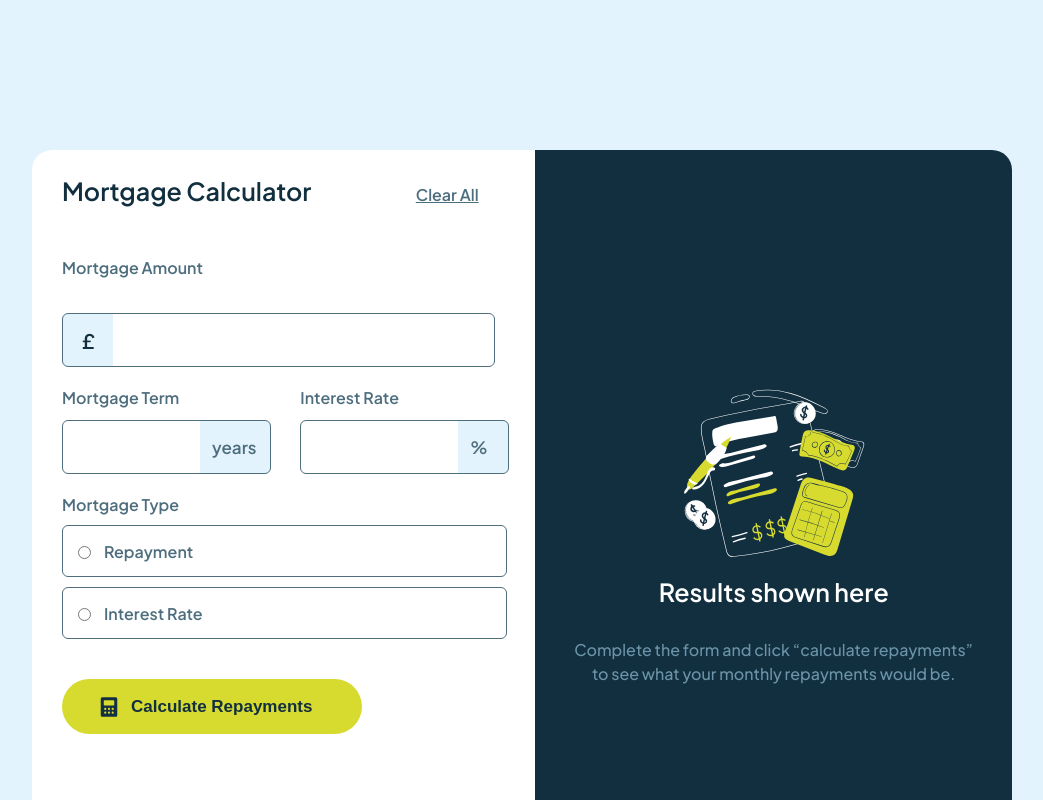
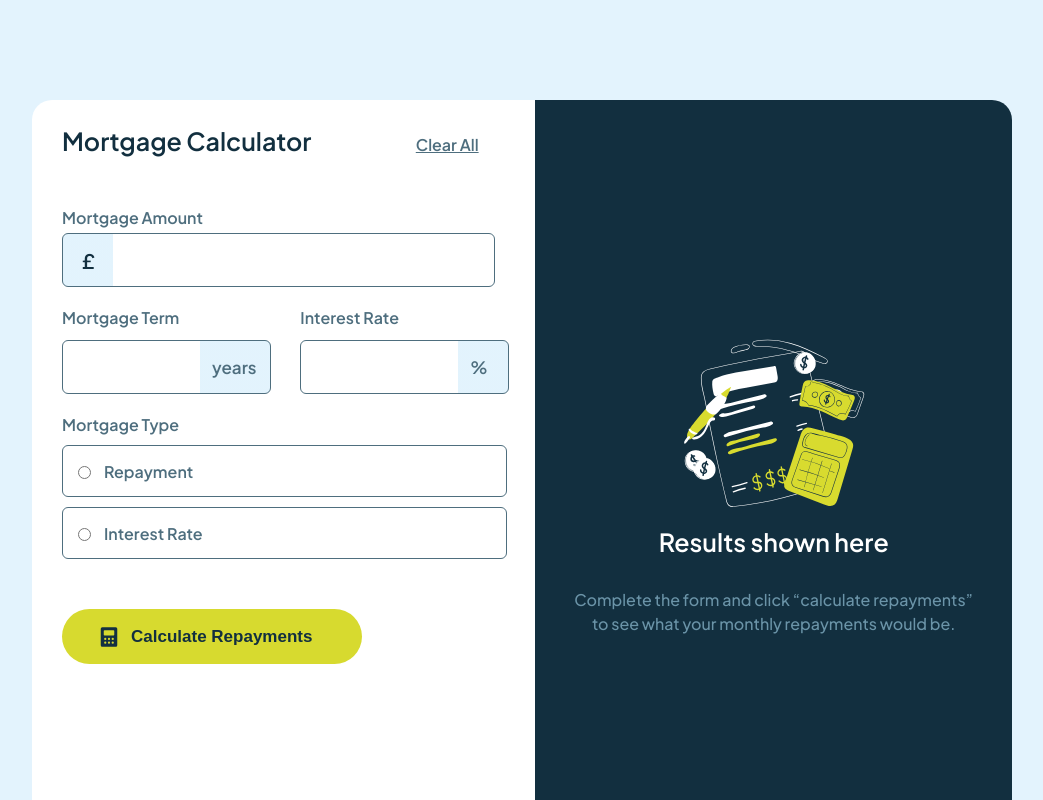
Before and after one commit to Fabiosdl/mortgage-repayment-calc, a React (Create React App) app: page / in a window 1280 px wide. Shown: the top 800 px of the page, without its empty margins (118-1161 px from the left). Built offline with nearby package versions, Linux system fonts and the light colour scheme.

Commit message:
validation form completed

```diff
--- a/src/App.css
+++ b/src/App.css
@@ -13,7 +13,10 @@ html, body {
   height: 100vh;
   display: flex;
   background-color: hsl(202, 86%, 94%);
-  padding: 150px;
+  padding-left: 150px;
+  padding-right: 150px;
+  padding-top: 100px;
+  padding-bottom: 100px;
 }
 
 .left-container, .right-container {
@@ -62,7 +65,7 @@ html, body {
 .pound {
   position: relative;
   left: 20px;
-  top: 40px;
+  top: 10px;
   font-size: 20px;
   color: hsl(202, 55%, 16%);
   width: 50px;
@@ -95,17 +98,17 @@ html, body {
   border: 2px solid hsl(61, 70%, 52%);
 }
 
-.input-field.error,
-.radio-name.error{
-  border: 2px solid hsl(4, 69%, 50%)
-}
-.radio-name.interest.error{
+.radio-name.interest {
   margin-bottom: 20px;
 }
 
 .input-field.error + .error-validation,
 .radio-name.error + .error-validation {
   display: block; /* Take up space when visible */
+}
+
+.input-field.amount{
+  margin-top: -30px;
 }
 
 .input-field.inline{
@@ -218,6 +221,10 @@ button {
   font-weight: 600;
 }
 
+button:hover{
+  cursor: pointer;
+}
+
 .calculator-img {
   margin-right: 10px;
 }
--- a/src/App.js
+++ b/src/App.js
@@ -5,16 +5,23 @@ function App() {
 
   const [selectedOption, setSelectedOption] = useState(null);
 
+  const [isSubmitted, setIsSubmitted] = useState(false);
+
   const handleRadioChange = (option) => {
+
     setSelectedOption(option);
+    setFormState((prevFormState) => ({ ...prevFormState, radio: option}));
+
+    if (isSubmitted) {
+      setErrors((prevErrors) => ({ ...prevErrors, radio: null })); // Clear radio error when selected after submit
+    }
   };
 
   const [formState, setFormState] = useState({
     amount: '',
     term: '',
     rate: '',
-    repayment: '',
-    interest: '',
+    radio:'',
   });
 
   const [errors, setErrors] = useState({});
@@ -37,7 +44,14 @@ function App() {
       }
     });
 
+    // Validate radio field separately
+  if (!selectedOption) {
+    validationErrors.radio = 'This field is required';
+  }
+
     setErrors(validationErrors);
+    setIsSubmitted(true);
+
   };
 
   return (
@@ -49,10 +63,10 @@ function App() {
 
         <form className='mortgage-inputs' onSubmit={handleSubmit}>
           <div className='amount-container'>
-            <label for='amount'>Mortgage Amount</label>
+            <label for='amount' >Mortgage Amount</label>
             <span className='pound'>£</span>
             <input type='text' id='amount'
-            name='amount' className={`input-field ${errors.amount ? 'error' : ''}`}
+            name='amount' className={`input-field amount ${errors.amount ? 'error' : ''}`}
             value={formState.amount}
             onChange={handleChange}
             />
@@ -87,7 +101,6 @@ function App() {
                 className={`radio-name ${selectedOption === 'repayment' ? 'active':''}
                             ${errors.interest && errors.repayment ? 'error' : ''}`}
                 onClick={() => handleRadioChange('repayment')}
-                onSubmit={handleSubmit}
                 >
                 <input type='radio' id='repayment' name='repayment' value='1'
                 checked={selectedOption === 'repayment'}
@@ -99,12 +112,11 @@ function App() {
               className={`radio-name interest ${selectedOption === 'interest' ? 'active':''}
                           ${errors.interest && errors.repayment ? 'error' : ''}`}
               onClick={() => handleRadioChange('interest')}
-              onSubmit={handleSubmit}
               >
                 <input type='radio' id='interest' name='interest' value='2' checked={selectedOption === 'interest'} className='radio-input'/>
                 <span>Interest Rate</span>
               </label>
-              {errors.interest && errors.repayment && <span className='error-validation'>{errors.amount}</span> }
+              {isSubmitted && errors.radio && <span className='error-validation'>{errors.radio}</span> }
           </div>
 
           <button type='submit'>
@@ -124,4 +136,9 @@ function App() {
   );
 }
 
+//conditional rendering
+/*
+ * send the code after conditional rendering and resume
+ */
+
 export default App;
```
